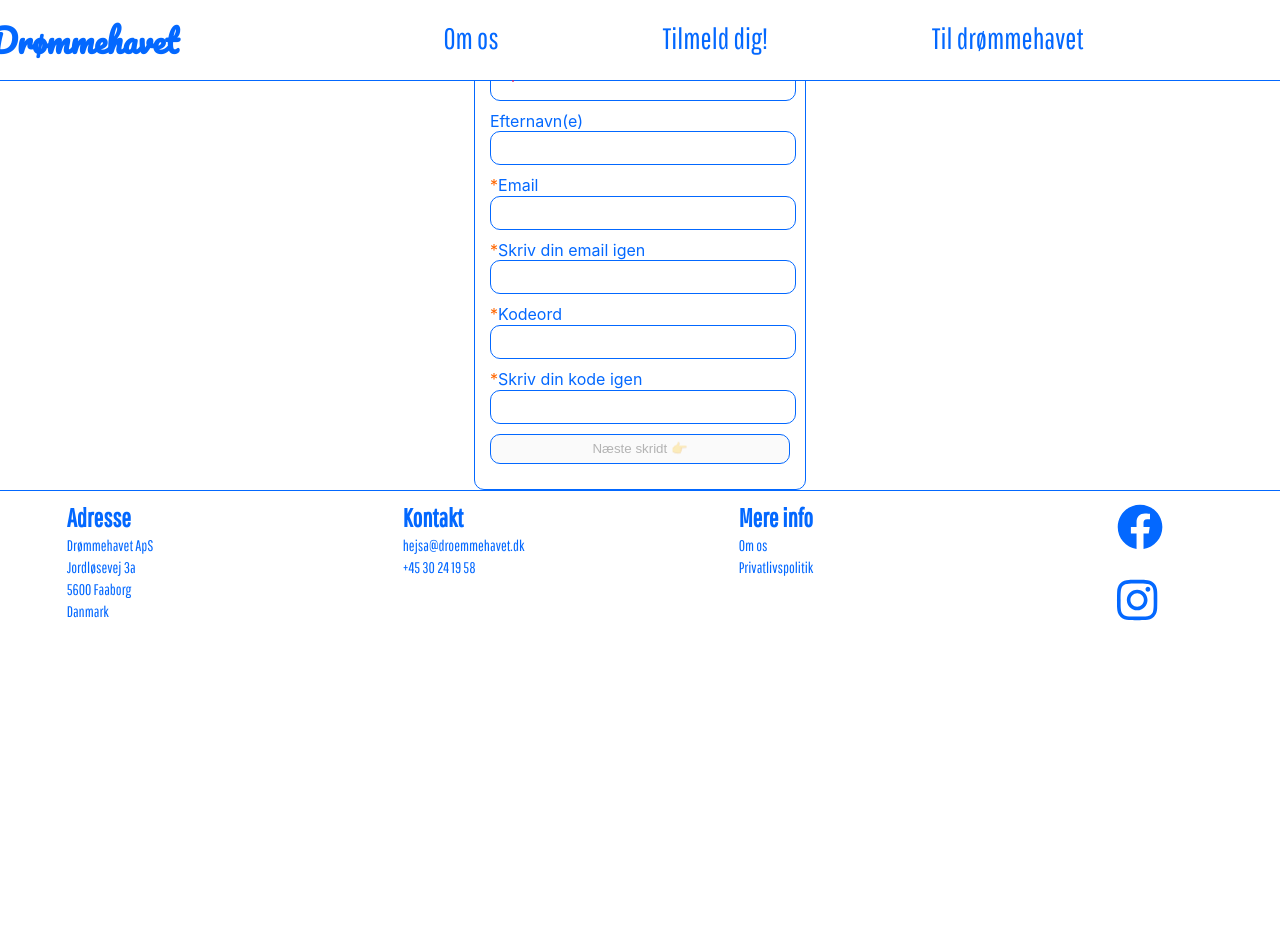
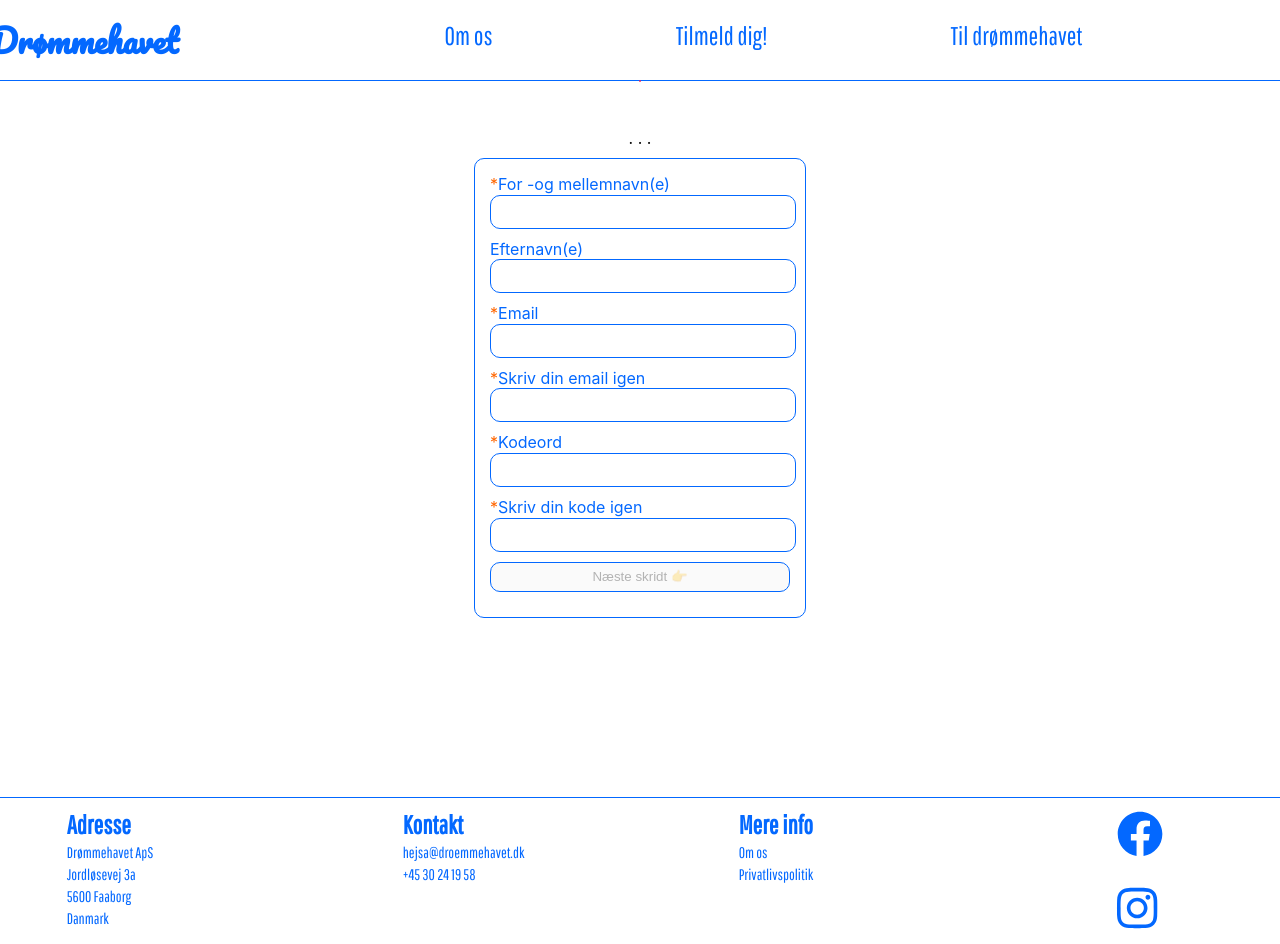
Before and after one commit to LasseRB/droemmehavet_website, a React (Create React App) app in the folder droemmehavet_homepage/: page /tilmeld/1 in a window 1280 px wide. Before the commit the page ends 800 px from the top, so only its background shows below. Built offline with nearby package versions, Linux system fonts and the light colour scheme; no server answers.

Commit message:
små tilmeldside styling opdateringer

```diff
--- a/droemmehavet_homepage/src/AboutPage/AboutPage_StyleComponents/_AboutPage.scss
+++ b/droemmehavet_homepage/src/AboutPage/AboutPage_StyleComponents/_AboutPage.scss
@@ -15,7 +15,7 @@
   }
   #bottonLeftCloud {
     position: absolute;
-    transform: translate(-16%, 70%) rotate(-5deg);
+    transform: translate(-16%, 55%) rotate(-5deg);
     width: 43%;
     z-index: 0;
     overflow: hidden;
@@ -30,7 +30,7 @@
 
   #stime {
     position: absolute;
-    transform: translate(525%, 460%);
+    transform: translate(530%, 440%);
     width: 15%;
     z-index: 0;
     overflow: hidden;
@@ -43,7 +43,7 @@
     height: auto;
     background-color: #fffbe8;
     padding-bottom: 3%;
-    padding-top: 15%;
+    padding-top: $header-height;
 
     h1 {
       z-index: 1;
--- a/droemmehavet_homepage/src/App.scss
+++ b/droemmehavet_homepage/src/App.scss
@@ -11,6 +11,3 @@
 body {
   width: 100%;
 }
-.ikke-frontpage {
-  // margin-top: $header-height;
-}
--- a/droemmehavet_homepage/src/Frontpage/Frontpage_Components/AudioPlayer.js
+++ b/droemmehavet_homepage/src/Frontpage/Frontpage_Components/AudioPlayer.js
@@ -161,7 +161,7 @@ export default function AudioControls() {
             <Forward10 className="Icon" />
           </button>
 
-          <div className="volume-hover-container">
+          {/* <div className="volume-hover-container">
             <button className="volume">{volumeIcon}</button>
 
             <div className="volume-hover">
@@ -178,7 +178,7 @@ export default function AudioControls() {
                 }}
               />
             </div>
-          </div>
+          </div> */}
         </div>
         <div className="timeBar">
           <span className="currentTime">{formatMinSec(currentDuration)}</span>
--- a/droemmehavet_homepage/src/Shared/Shared_Style_Components/_Header.scss
+++ b/droemmehavet_homepage/src/Shared/Shared_Style_Components/_Header.scss
@@ -10,7 +10,7 @@
   position: fixed;
   top: 0px;
   z-index: 10;
-  transition: all 0.1s linear;
+  transition: all 0.3s linear;
   a {
     text-decoration: none;
   }
--- a/droemmehavet_homepage/src/Shared/Shared_Style_Components/_Mixins.scss
+++ b/droemmehavet_homepage/src/Shared/Shared_Style_Components/_Mixins.scss
@@ -5,11 +5,12 @@
   background: transparent;
   border: transparent;
   font-family: $header-font-family;
-  font-size: 2.3vw;
+  font-size: 2vw;
   color: $color;
   width: auto; // <-- denne property giver potentielt problemer for knapper, da den kan resize sig selv. Erstat evt. med pixels :)
   height: 3vw;
-
+  transition: all 0.2s;
+  border: solid 1px transparent;
 
   &:hover {
     border-bottom: 1px solid;
--- a/droemmehavet_homepage/src/TilmeldPage/TilmeldPage_Components/BetalingsTilmelding.js
+++ b/droemmehavet_homepage/src/TilmeldPage/TilmeldPage_Components/BetalingsTilmelding.js
@@ -11,7 +11,7 @@ export default function BetalingsTilmelding(props) {
     const [oprettetIReepay, setOprettetIReepay] = useState(false)
 
     const createNewCustomer= async ()=>{
-            const checkoutWindow = new window.Reepay.EmbeddedSubscription(null, { html_element: 'rp_container' } );
+            const checkoutWindow = new window.Reepay.EmbeddedSubscription(null, { html_element: 'reepay_container' } );
             const handle = reepay.createNewSubscriptionHandle(props.formContent.email)
 
             await reepay.createPendingSubscriber(handle, props.formContent.fornavn,props.formContent.efternavn, props.formContent.email)
@@ -42,7 +42,7 @@ export default function BetalingsTilmelding(props) {
     return (
         <div>
             {!oprettetIReepay ?
-            <div id="rp_container" ref={rpRef} style={{width: "500px", height:" 730px"}}></div>
+            <div id="reepay_container" ref={rpRef} ></div>
             :
             <BrugerLoadingScreen handleFejlBesked ={ props.handleFejlBesked } formContent = { props.formContent } currentUser = {props.currentUser}/>
 
--- a/droemmehavet_homepage/src/TilmeldPage/TilmeldPage_Components/TilmeldPage.js
+++ b/droemmehavet_homepage/src/TilmeldPage/TilmeldPage_Components/TilmeldPage.js
@@ -43,7 +43,7 @@ export default function TilmeldPage(props) {
         }
     }
     return (
-        <div class="ikke-frontpage">
+        <div className="tilmeldContainer">
             <div className="fejlbesked">{fejlbesked}</div>
             <Switch>
             <Route path="/tilmeld/1">
@@ -58,12 +58,9 @@ export default function TilmeldPage(props) {
                     <h1>Tillykke! du er nu medlem</h1>
                     <a href="app.droemmehavet.dk">Gå til drømmehavet</a>
                 </div>
-
-
-                }
+                    }
             </Route>
             </Switch>
-
         </div>
     )
 }
--- a/droemmehavet_homepage/src/TilmeldPage/TilmeldPage_StyleComponents/_TilmeldPage.scss
+++ b/droemmehavet_homepage/src/TilmeldPage/TilmeldPage_StyleComponents/_TilmeldPage.scss
@@ -1,39 +1,43 @@
-@import "../../Shared/Shared_Style_Components/Variables";
-@import "../../Shared/Shared_Style_Components/Mixins";
-.bruger-input-container{
-    margin-top: 30%;
+.tilmeldContainer {
+  padding: $header-height;
+  display: flex;
+  justify-content: center;
+  align-items: center;
+
+  .bruger-input-container {
+    padding-bottom: 5%;
     width: 500px;
-    margin: 0 auto;
-    .steps-box{
+
+    .steps-box {
       display: flex;
       margin: auto;
       width: 300px;
       height: 30px;
-        .steps{
+      .steps {
         display: flex;
         margin: 0 auto;
         width: max-content;
       }
     }
-    form{
+    form {
       padding: 3%;
       margin: 0 auto;
       width: 300px;
       border: 1px solid $blue-main;
       border-radius: 10px;
-        label{
+      label {
         display: flex;
         flex: auto;
-            padding-bottom: .2%;
-            color:$blue-main;
-            &.required{
-                &::before{
+        padding-bottom: 0.2%;
+        color: $blue-main;
+        &.required {
+          &::before {
             content: "*";
             color: rgb(255, 102, 0);
           }
         }
       }
-        input{
+      input {
         margin-bottom: 10px;
         width: 100%;
         height: 30px;
@@ -43,7 +47,12 @@
     }
   }
 
-.fejlbesked{
+  #reepay_container {
+    width: 500px;
+    height: 730px;
+  }
+
+  .fejlbesked {
     position: absolute;
     background-color: $error-second;
     border: 1px solid $error-main;
@@ -53,3 +62,4 @@
     margin: 0 40%;
     width: max-content;
   }
+}
```
Also changed, not shown: droemmehavet_homepage/src/TilmeldPage/TilmeldPage_Components/BrugerTilmelding.js (+75 -39 lines). Lines whose indentation alone changed are shown as unchanged.
